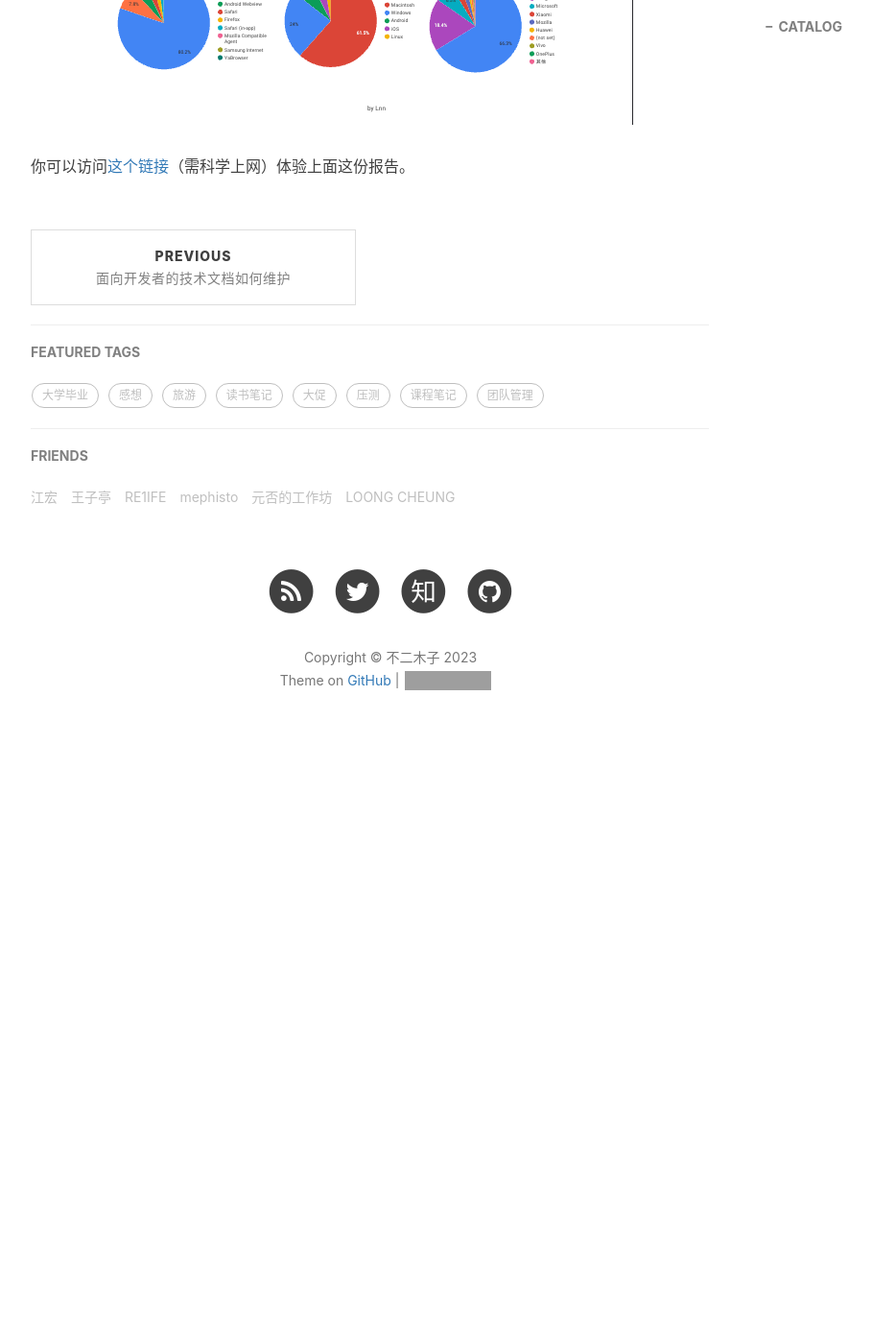
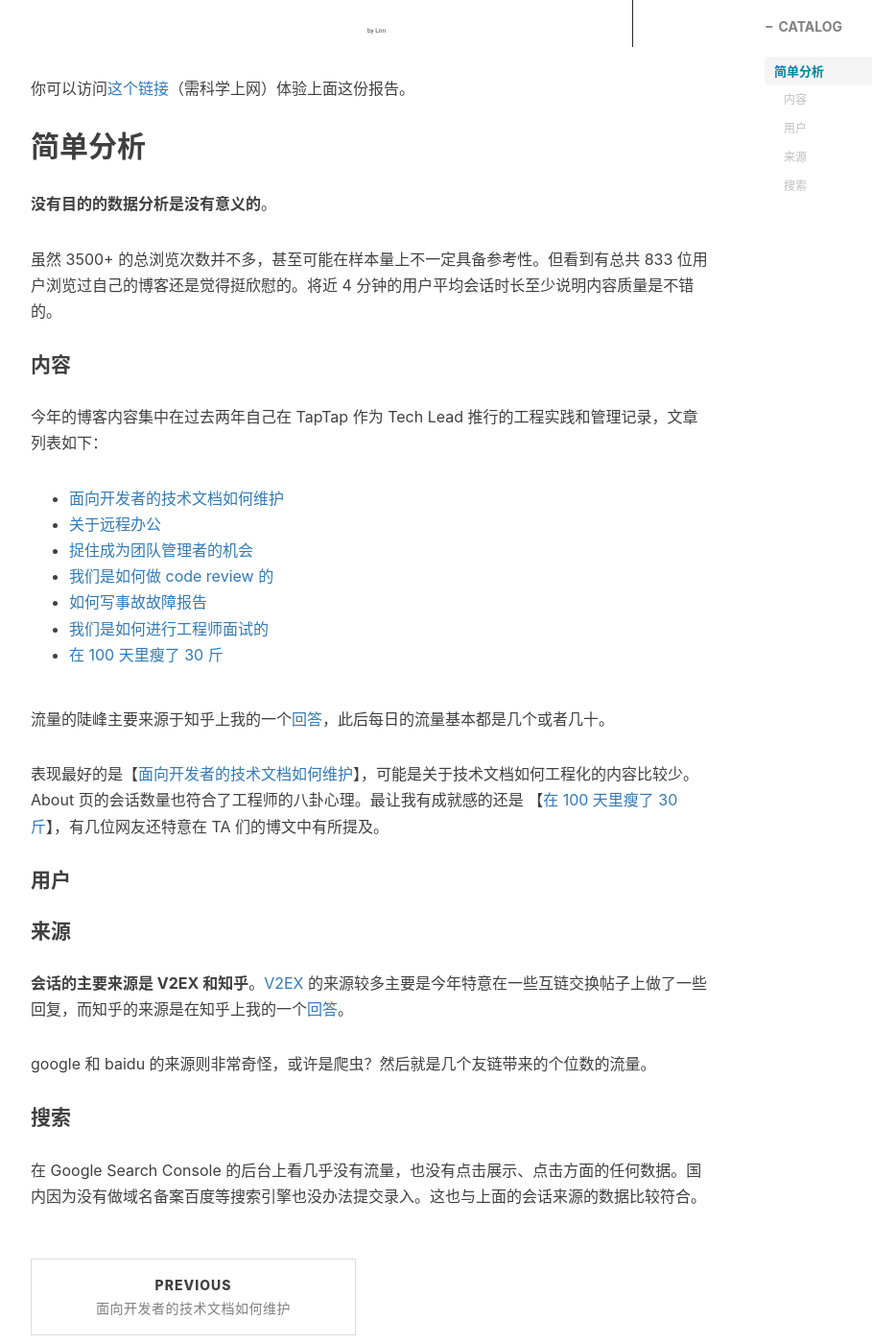
Before and after one commit to linnaname/linnaname.github.io, a Jekyll site: the page built from _posts/2023-12-24-blog-data-analysis-2023.md, in a window 1280 px wide and 1400 px high, scrolled down 2254 px. Shown: the whole window at 96% size, without its empty margins (233-1142 px from the left). Built offline with Jekyll 4.4.1, drawn with Linux system fonts in a browser that asks for light colours; nearby versions of some CDN libraries; comment, search, counter and statistics services are not loaded; before the commit the page ends 3040 px from its top, so only the background shows below that; some of the changed text lies outside the part shown; grey boxes are pictures that could not be loaded.

Commit message:
Update 2023-12-24-blog-data-analysis-2023.md

```diff
--- a/_posts/2023-12-24-blog-data-analysis-2023.md
+++ b/_posts/2023-12-24-blog-data-analysis-2023.md
@@ -15,11 +15,51 @@ tags:
     - 2023
 ---
 
-[《2022 年总结》]((https://www.linnana.me/2023/01/02/2022_overview/#%E4%B8%8B%E4%B8%80%E5%B9%B4))中对 2023 年的计划中有一项是“完成至少 6 篇博客”,这一目标完成的还算不错。 7 月份更换了[新的博客主题](https://github.com/qiubaiying/qiubaiying.github.io)后顺便把数据 Google Analytics 加上了。
+[《2022 年总结》]((https://www.linnana.me/2023/01/02/2022_overview/#%E4%B8%8B%E4%B8%80%E5%B9%B4))中对 2023 年的计划中有一项是“完成至少 6 篇博客”,这一目标完成的还算不错。 7 月份更换了[新的博客主题](https://github.com/qiubaiying/qiubaiying.github.io)后顺便把数据 Google Analytics 加上了。9 月份把 Github Pages 的域名 CNAME 到了之前一直使用的 [linnana.me](https://www.linnana.me),又对博客的访问速度和性能做了简单的[测试](https://www.zhihu.com/pin/1692851049566867456)。10 月份简单学习了如何使用 Google Looker Studio，于是在年底有了如下图的数据报告。
 
-9 月份把 Github Pages 的域名 CNAME 到了之前一直使用的 [linnana.me](https://www.linnana.me),又对博客的访问速度和性能做了简单的[测试](https://www.zhihu.com/pin/1692851049566867456)。
-
-10 月份简单学习了如何使用 Google Looker Studio，于是在年底有了如下图的数据报告。
 ![](https://www.linnana.me/img/blog/summarize/2023-12-24-02.png)
 
+
 你可以访问[这个链接](https://lookerstudio.google.com/reporting/5b7448fe-252a-46ce-abbb-bd7c16da333a/page/fUdK)（需科学上网）体验上面这份报告。
+
+
+
+## 简单分析
+
+**没有目的的数据分析是没有意义的**。
+
+虽然 3500+ 的总浏览次数并不多，甚至可能在样本量上不一定具备参考性。但看到有总共 833 位用户浏览过自己的博客还是觉得挺欣慰的。将近 4 分钟的用户平均会话时长至少说明内容质量是不错的。
+
+#### 内容
+
+今年的博客内容集中在过去两年自己在 TapTap 作为 Tech Lead 推行的工程实践和管理记录，文章列表如下：
+
+- [面向开发者的技术文档如何维护](https://www.linnana.me/2023/09/28/writing-dev-doc)
+- [关于远程办公](https://www.linnana.me/2023/09/21/remote_work/)
+- [捉住成为团队管理者的机会](https://www.linnana.me/2023/04/20/TeamLead-team_fix)
+- [我们是如何做 code review 的](https://www.linnana.me/2023/04/10/tech-codereview/)
+- [如何写事故故障报告](https://www.linnana.me/2023/02/20/tech-learn_from_failure)
+- [我们是如何进行工程师面试的](https://www.linnana.me/2023/01/20/tech-interview)
+- [在 100 天里瘦了 30 斤](https://www.linnana.me/2023/09/20/Life-how_to_lose_wegiht)
+
+
+
+流量的陡峰主要来源于知乎上我的一个[回答](https://www.zhihu.com/question/624981182/answer/3240883345)，此后每日的流量基本都是几个或者几十。
+
+
+表现最好的是【[面向开发者的技术文档如何维护](https://www.linnana.me/2023/09/28/writing-dev-doc)】，可能是关于技术文档如何工程化的内容比较少。About 页的会话数量也符合了工程师的八卦心理。最让我有成就感的还是 【[在 100 天里瘦了 30 斤](https://www.linnana.me/2023/09/20/Life-how_to_lose_wegiht)】，有几位网友还特意在 TA 们的博文中有所提及。
+
+
+
+#### 用户
+
+
+#### 来源
+
+**会话的主要来源是 V2EX 和知乎**。[V2EX](v2ex.com) 的来源较多主要是今年特意在一些互链交换帖子上做了一些回复，而知乎的来源是在知乎上我的一个[回答](https://www.zhihu.com/question/624981182/answer/3240883345)。
+
+google 和 baidu 的来源则非常奇怪，或许是爬虫？然后就是几个友链带来的个位数的流量。
+
+#### 搜索
+
+在 Google Search Console 的后台上看几乎没有流量，也没有点击展示、点击方面的任何数据。国内因为没有做域名备案百度等搜索引擎也没办法提交录入。这也与上面的会话来源的数据比较符合。
```
